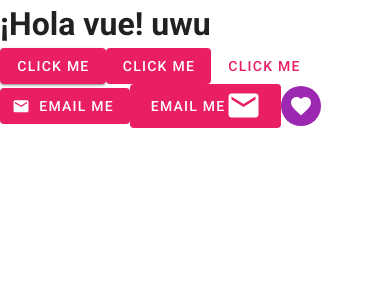
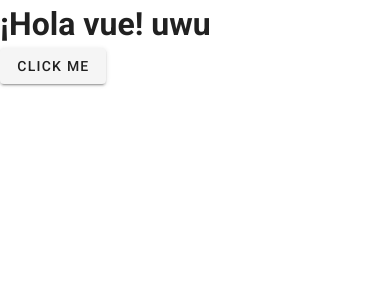
Before and after one commit to ruckrussell/todoruck, a Vue app: page / in a window 390 px wide. Shown: the top 300 px of the page. Built offline with nearby package versions, Linux system fonts and the light colour scheme.

Commit message:
Breakpoints & Visibility

```diff
--- a/src/views/Home.vue
+++ b/src/views/Home.vue
@@ -1,24 +1,9 @@
 <template>
 <div class="home">
   <h1>¡Hola vue! uwu</h1>
- <v-btn class="pink white--text">Click me</v-btn>
- <v-btn depressed dark color="pink">click me</v-btn>
- <v-btn text color="pink">click me</v-btn>
-
- <v-btn depressed class="pink white--text">
-   <v-icon left>mdi-email</v-icon>
-   <span>email me</span>
- </v-btn>
-
- <v-btn depressed large class="pink white--text">
-   <span>email me</span>
-   <v-icon large rigth>mdi-email</v-icon>
- </v-btn>
-
- <v-btn fab depressed small dark color="purple">
-   <v-icon>mdi-heart</v-icon>
- </v-btn>
-
+  <!--<v-btn >click me</v-btn>-->
+  <!--<v-btn color="d-md-none">text</v-btn>-->
+  <v-btn class="d-sm-none d-md-flex">click me</v-btn>
 </div>
 </template>
 
```
Also changed, not shown: 1 other file (tests, documents, lock files or other folders).
